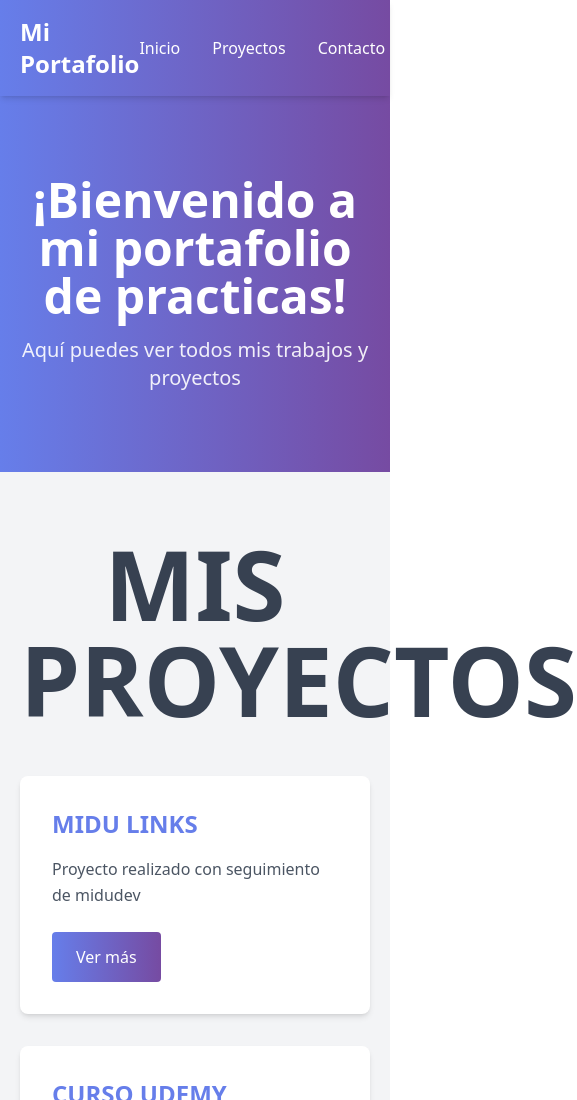
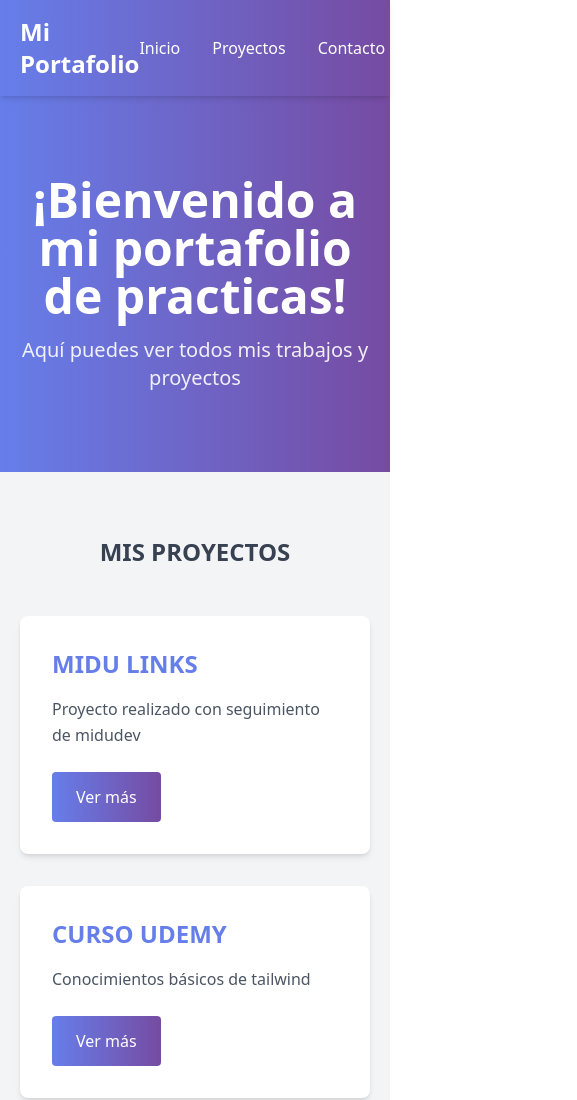
Before and after one commit to CarlaFernandezTaus/carla-tailwind, a website: page index.html in a window 390 px wide. Shown: the top 1100 px of the page, 577 px wide, since content can reach past the window. Drawn offline with nearby package versions, Linux system fonts and the light colour scheme.

Commit message:
Tamaño modif

```diff
--- a/index.html
+++ b/index.html
@@ -32,7 +32,7 @@
     <!-- Proyectos Section -->
     <section id="proyectos" class="py-16 bg-gray-100">
         <div class="max-w-4xl mx-auto px-5">
-            <h2 class="text-8xl font-bold text-center mb-12 md:text-2xl uppercase">Mis Proyectos</h2>
+            <h2 class="text-2xl font-bold text-center mb-12 md:text-2xl uppercase">Mis Proyectos</h2>
 
                 <!-- Proyecto 1 -->
                 <div class="bg-white p-8 mb-8 rounded-lg shadow-md hover:shadow-2xl hover:-translate-y-1 transition-all duration-300">
```
